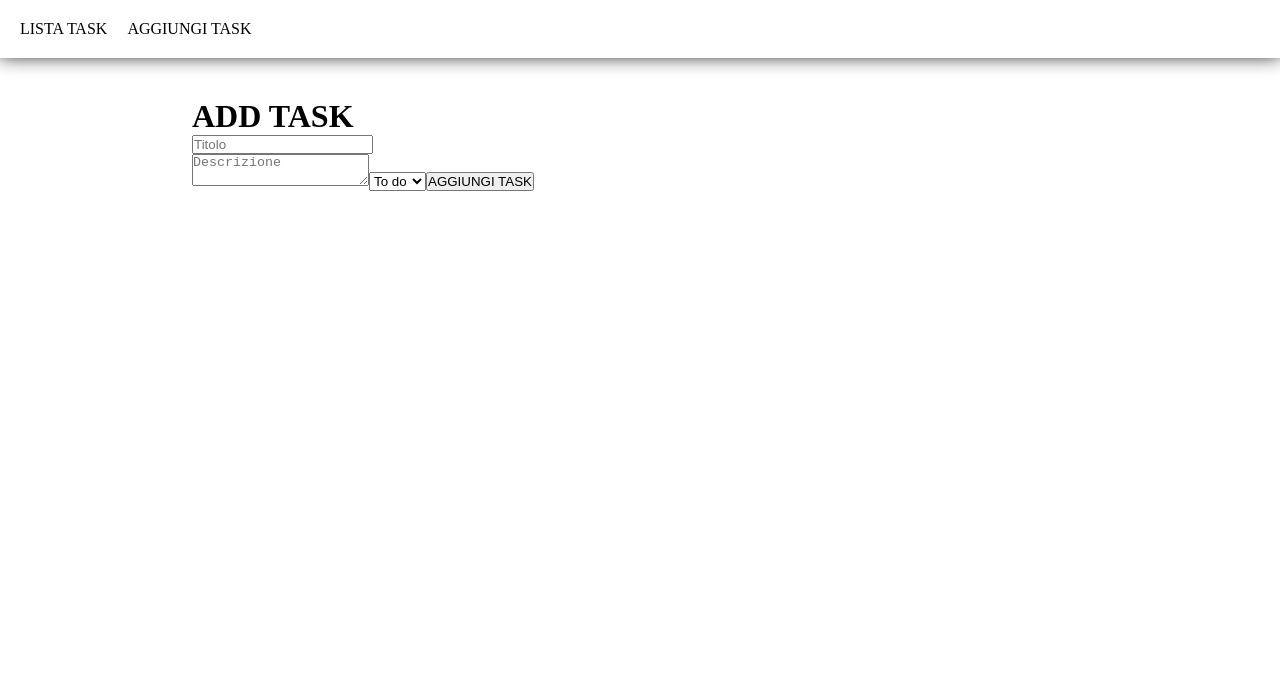
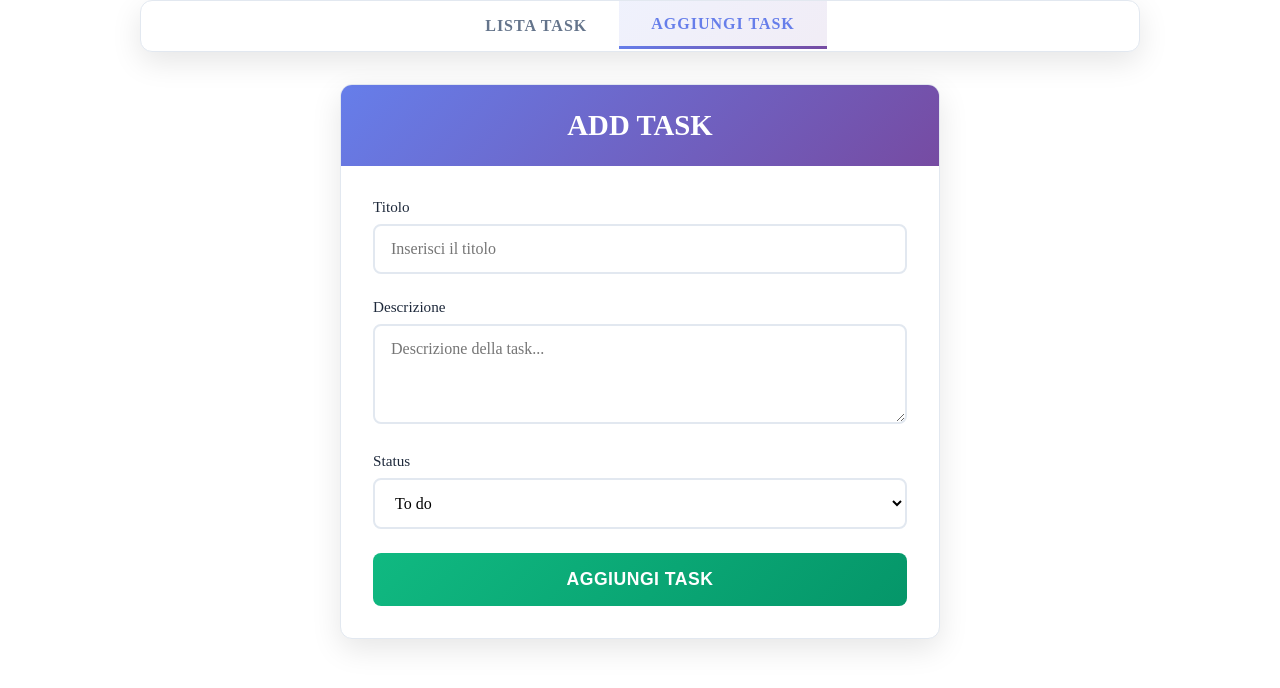
Before and after one commit to Matteo-Ciardi/ex-react-task-manager, a React (Vite) app: page /aggiungi-task in a window 1280 px wide. Shown: the top 688 px of the page. Built offline with nearby package versions, Linux system fonts and the light colour scheme; no server answers.

Commit message:
milestone 7 completata

```diff
--- a/src/App.jsx
+++ b/src/App.jsx
@@ -1,8 +1,9 @@
 import { BrowserRouter, Route, Routes } from 'react-router-dom'
 
-import DefaultLayout from './layouts/DefaultLayout'
 import AddTask from './pages/addtask/AddTask.jsx'
 import TaskList from './pages/tasklist/TaskList.jsx'
+import TaskDetail from './components/taskdetail/TaskDetail.jsx'
+import DefaultLayout from './layouts/DefaultLayout'
 import GlobalProvider from './context/GlobalContext.jsx'
 
 import './App.css'
@@ -19,6 +20,7 @@ function App() {
               <Route index element={<TaskList />} />
               <Route path='aggiungi-task' element={<AddTask />} />
               <Route path='lista-task' element={<TaskList />} />
+              <Route path='task/:id' element={<TaskDetail />} />
             </Route>
           </Routes>
         </BrowserRouter>
--- a/src/components/navbar/navbar.css
+++ b/src/components/navbar/navbar.css
@@ -1,13 +1,74 @@
 .navbar {
-    margin-bottom: 40px;
-    box-shadow: 0pc -4px 20px 1px black;
+    max-width: 1000px;
+    margin: 0 auto 2rem auto;
+    background: white;
+    border-radius: 12px;
+    box-shadow: 0 10px 30px rgba(0, 0, 0, 0.1);
+    overflow: hidden;
+    border: 1px solid #e2e8f0;
+    backdrop-filter: blur(10px);
 }
 
 .navlist {
+    list-style: none;
+    margin: 0;
+    padding: 0;
     display: flex;
-    padding: 20px;
+    justify-content: center;
+    gap: 0;
 }
 
 .navitem {
-    margin-right: 20px;
+    display: block;
+    padding: 1rem 2rem;
+    text-decoration: none;
+    font-weight: 600;
+    font-size: 1rem;
+    color: #64748b;
+    text-transform: uppercase;
+    letter-spacing: 1px;
+    transition: all 0.3s ease;
+    border-right: 1px solid #f1f5f9;
+    position: relative;
+    overflow: hidden;
 }
+
+.navitem:last-child {
+    border-right: none;
+}
+
+.navitem:hover,
+.navitem.active {
+    color: #667eea;
+    background: linear-gradient(135deg, rgba(102, 126, 234, 0.1) 0%, rgba(118, 75, 162, 0.1) 100%);
+    transform: translateY(-2px);
+}
+
+.navitem.active::after {
+    content: '';
+    position: absolute;
+    bottom: 0;
+    left: 0;
+    right: 0;
+    height: 3px;
+    background: linear-gradient(135deg, #667eea 0%, #764ba2 100%);
+    transform: scaleX(1);
+    transition: transform 0.3s ease;
+}
+
+.navitem:not(.active)::after {
+    content: '';
+    position: absolute;
+    bottom: 0;
+    left: 0;
+    right: 0;
+    height: 3px;
+    background: transparent;
+    transform: scaleX(0);
+    transition: transform 0.3s ease;
+}
+
+.navitem:hover::after {
+    transform: scaleX(1);
+    background: linear-gradient(135deg, #667eea 0%, #764ba2 100%);
+}
--- /dev/null
+++ b/src/components/taskdetail/TaskDetail.jsx
@@ -0,0 +1,30 @@
+import { useContext } from 'react'
+import { GlobalContext } from '../../context/GlobalContext'
+import { useParams } from 'react-router-dom'
+import { useMemo } from 'react'
+
+import './taskdetail.css'
+
+export default function TaskDetail() {
+    const { taskList } = useContext(GlobalContext)
+    const { id } = useParams();
+
+    const task = useMemo(() =>
+        taskList?.find(t => t.id === parseInt(id)),
+        [taskList, id]
+    );
+
+    if (!task) return <div>Caricamento...</div>;
+
+    return (
+        <>
+            <div>
+                <span>{task.title}</span>
+                <span>{task.description}</span>
+                <span>{task.status}</span>
+                <span>{task.createdAt}</span>
+            </div>
+            <button onClick={() => console.log("Elimino task")}>ELIMINA TASK</button>
+        </>
+    )
+}
--- a/src/components/taskrow/TaskRow.jsx
+++ b/src/components/taskrow/TaskRow.jsx
@@ -1,11 +1,10 @@
-import { useContext } from 'react';
-import { GlobalContext } from '../../context/GlobalContext';
+import { Link } from 'react-router-dom';
 
 import React from 'react';
 
 import './taskrow.css'
 
-export default React.memo(function TaskRow({ taskList }) {
+export default React.memo(function TaskRow({ taskList, id }) {
     console.log('TaskRow render, taskList length:', taskList.length);
 
     return (
@@ -13,7 +12,7 @@ export default React.memo(function TaskRow({ taskList }) {
             <div>
                 {taskList.map(task => (
                     <div key={task.id} className="task-row">
-                        <span className="task-title">{task.title}</span>
+                        <Link className="task-title" to={`/task/${task.id}`} >{task.title}</Link>
                         <span className={`task-status ${task.status === 'To do'
                             ? 'status-todo'
                             : task.status === 'Doing'
--- a/src/pages/addtask/AddTask.jsx
+++ b/src/pages/addtask/AddTask.jsx
@@ -1,8 +1,8 @@
 import { useContext } from 'react';
 import { useState, useRef } from 'react'
+import { GlobalContext } from '../../context/GlobalContext';
 
 import './addtask.css'
-import { GlobalContext } from '../../context/GlobalContext';
 
 export default function AddTask() {
     const symbols = "!@#$%^&*()-_=+[]{}|;:'\\,.<>?/`~";
@@ -62,32 +62,48 @@ export default function AddTask() {
 
     return (
         <>
+            <div className="add-task-container">  {/* ← Wrapper */}
+                <div className="add-task-header">
                     <h1>ADD TASK</h1>
+                </div>
+                <div className="form-container">
                     <form onSubmit={handleSubmit}>
-                <div>
+                        <div className="form-group">
+                            <label>Titolo</label>
                             <input
+                                className="form-input"
                                 type='text'
-                        placeholder='Titolo'
+                                placeholder='Inserisci il titolo'
                                 value={title}
                                 onChange={handleTitleChange}
                             />
-                    {titleError && <span>{titleError}</span>}
+                            {titleError && <span className="error-message">{titleError}</span>}
                         </div>
 
+                        <div className="form-group">
+                            <label>Descrizione</label>
                             <textarea
+                                className="form-textarea"
                                 ref={descriptionRef}
-                    placeholder='Descrizione'
+                                placeholder='Descrizione della task...'
                             />
-                <select
-                    ref={statusRef}
-                    defaultValue="To do"
-                >
+                        </div>
+
+                        <div className="form-group">
+                            <label>Status</label>
+                            <select className="form-select" ref={statusRef} defaultValue="To do">
                                 <option>To do</option>
                                 <option>Doing</option>
                                 <option>Done</option>
                             </select>
-                <button>AGGIUNGI TASK</button>
+                        </div>
+
+                        <button type="submit" className="submit-btn">
+                            AGGIUNGI TASK
+                        </button>
                     </form>
+                </div>
+            </div>
         </>
     )
 }
--- a/src/pages/addtask/addtask.css
+++ b/src/pages/addtask/addtask.css
@@ -0,0 +1,110 @@
+.add-task-container {
+    max-width: 600px;
+    margin: 2rem auto;
+    background: white;
+    border-radius: 12px;
+    box-shadow: 0 10px 30px rgba(0, 0, 0, 0.1);
+    overflow: hidden;
+    border: 1px solid #e2e8f0;
+}
+
+.add-task-header {
+    background: linear-gradient(135deg, #667eea 0%, #764ba2 100%);
+    color: white;
+    padding: 1.5rem;
+    text-align: center;
+}
+
+.add-task-header h1 {
+    margin: 0;
+    font-size: 1.8rem;
+    font-weight: 600;
+}
+
+.form-container {
+    padding: 2rem;
+}
+
+.form-group {
+    margin-bottom: 1.5rem;
+}
+
+.form-group label {
+    display: block;
+    margin-bottom: 0.5rem;
+    font-weight: 500;
+    color: #1e293b;
+    font-size: 0.95rem;
+}
+
+.form-input,
+.form-textarea {
+    width: 100%;
+    padding: 0.875rem 1rem;
+    border: 2px solid #e2e8f0;
+    border-radius: 8px;
+    font-size: 1rem;
+    transition: all 0.2s ease;
+    font-family: inherit;
+}
+
+.form-input:focus,
+.form-textarea:focus {
+    outline: none;
+    border-color: #667eea;
+    box-shadow: 0 0 0 3px rgba(102, 126, 234, 0.1);
+}
+
+.form-textarea {
+    min-height: 100px;
+    resize: vertical;
+}
+
+.form-select {
+    width: 100%;
+    padding: 0.875rem 1rem;
+    border: 2px solid #e2e8f0;
+    border-radius: 8px;
+    font-size: 1rem;
+    background: white;
+    transition: all 0.2s ease;
+    font-family: inherit;
+}
+
+.form-select:focus {
+    outline: none;
+    border-color: #667eea;
+    box-shadow: 0 0 0 3px rgba(102, 126, 234, 0.1);
+}
+
+.error-message {
+    display: block;
+    color: #dc2626;
+    font-size: 0.875rem;
+    margin-top: 0.25rem;
+    font-weight: 500;
+}
+
+.submit-btn {
+    width: 100%;
+    padding: 1rem 2rem;
+    background: linear-gradient(135deg, #10b981 0%, #059669 100%);
+    color: white;
+    border: none;
+    border-radius: 8px;
+    font-size: 1.1rem;
+    font-weight: 600;
+    cursor: pointer;
+    transition: all 0.2s ease;
+    text-transform: uppercase;
+    letter-spacing: 0.5px;
+}
+
+.submit-btn:hover {
+    transform: translateY(-2px);
+    box-shadow: 0 10px 25px rgba(16, 185, 129, 0.3);
+}
+
+.submit-btn:active {
+    transform: translateY(0);
+}
```
Also changed, not shown: src/components/taskdetail/taskdetail.css (added). Lines whose indentation alone changed are shown as unchanged.
